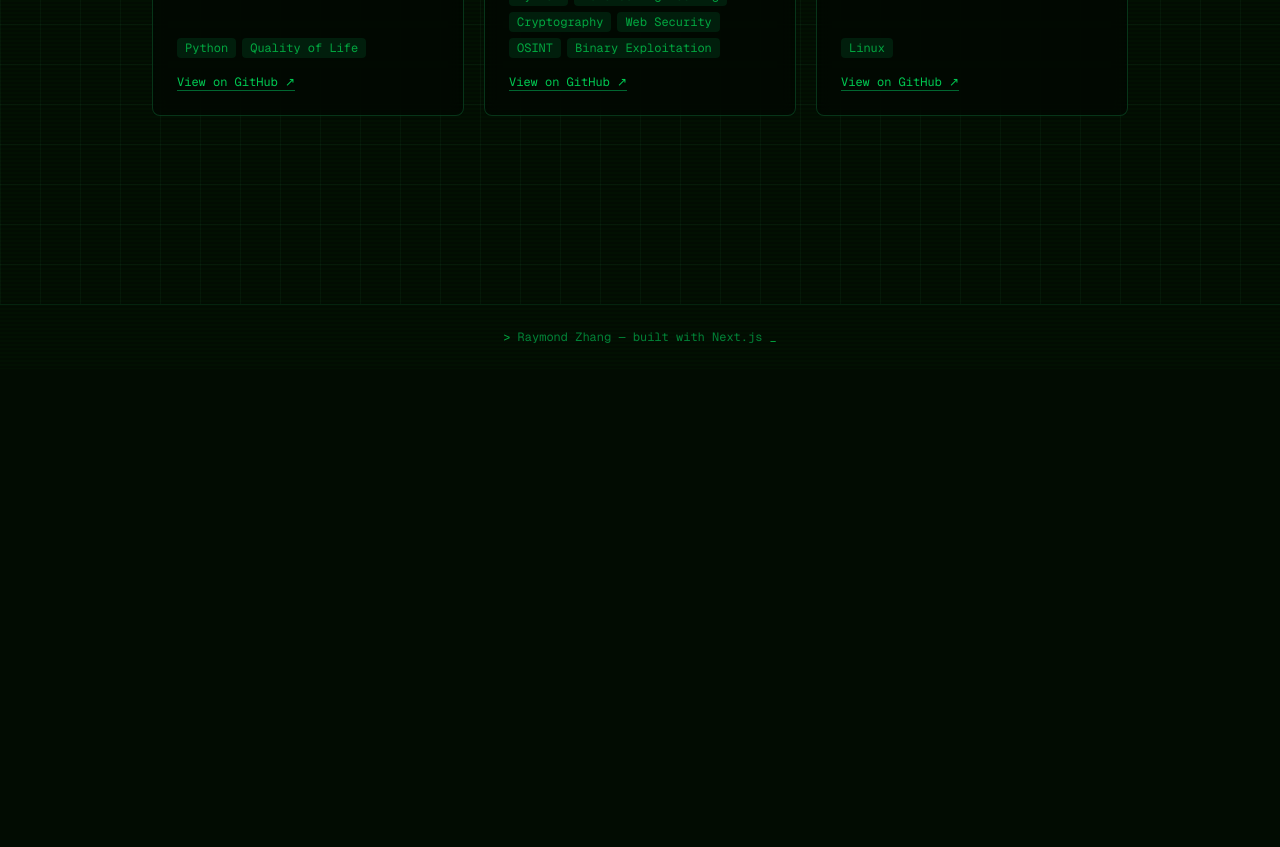
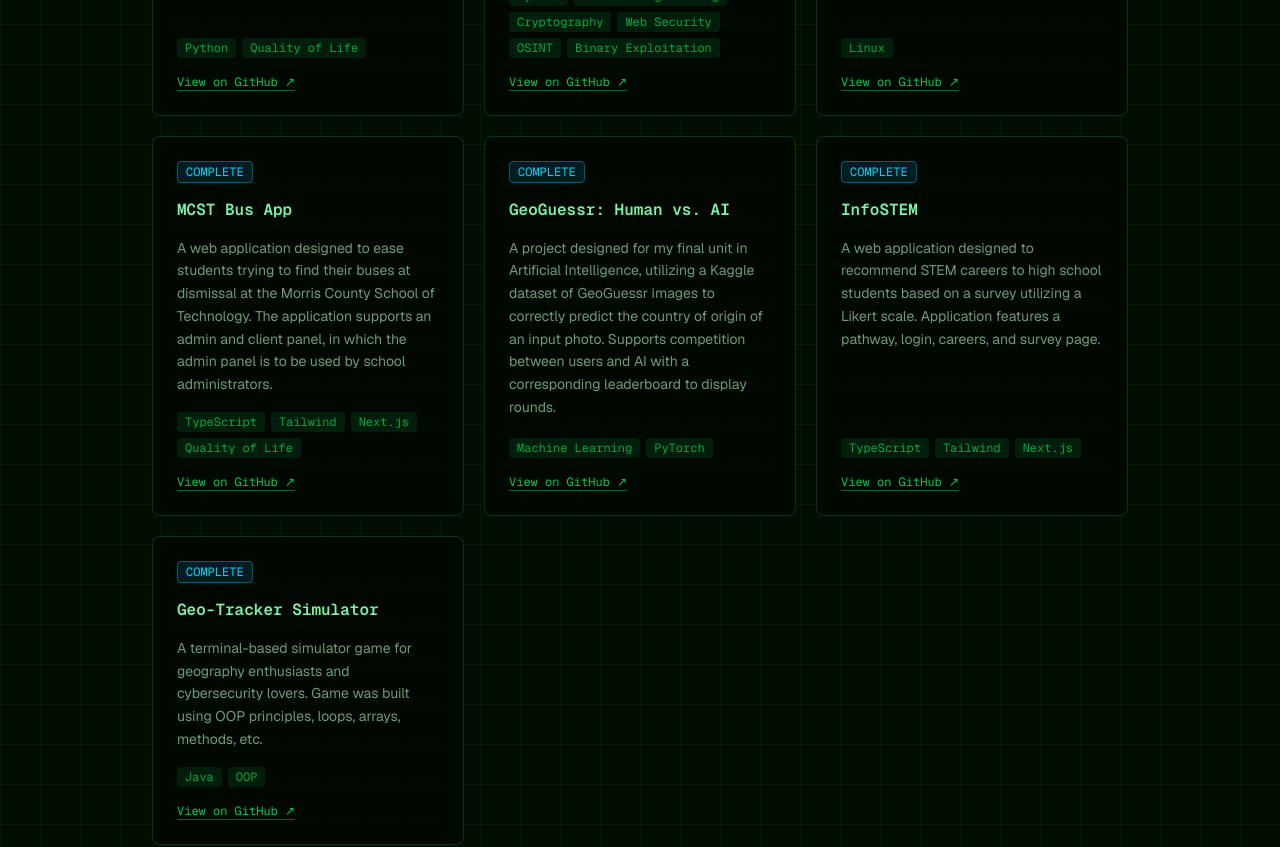
Before and after one commit to r3men/PortfolioWebsite, a Next.js app in the folder portfoliowebsite/: page /projects in a window 1280 px wide. Shown: the part 560-1407 px from the top of the page. Before the commit the page ends 929 px from the top, so only its background shows below. Built offline with nearby package versions, Linux system fonts and the light colour scheme.

Commit message:
Added new project entries

```diff
--- a/portfoliowebsite/app/contact/page.tsx
+++ b/portfoliowebsite/app/contact/page.tsx
@@ -37,14 +37,7 @@ const contactMethods: ContactMethod[] = [
     href: "https://www.linkedin.com/in/raymond-zhang-273503390/",
     description: "Connect with me professionally, and explore some of my work experience.",
     highlight: false,
-  },
-  {
-    label: "Discord",
-    value: "ramen3134",
-    href: "",
-    description: "Feel free to talk to me about all things cybersecurity and geography!",
-    highlight: false,
-  },
+  }
 ];
 // ────────────────────────────────────────────────────────────
 
--- a/portfoliowebsite/app/projects/page.tsx
+++ b/portfoliowebsite/app/projects/page.tsx
@@ -41,9 +41,41 @@ const projects: Project[] = [
     description:
       "A VirtualBox Lab designed to test and explore a multitude of vulnerabilities. This project has not been started yet, but it will continue to be worked on through the upcoming years.",
     tags: ["Linux"],
-    href: "https://github.com/YOUR_USERNAME/pcap-analyzer",
-    status: "active",
+    href: "https://github.com/r3men/home-cyber-lab",
+    status: "wip",
   },
+  {
+    title: "MCST Bus App",
+    description:
+      "A web application designed to ease students trying to find their buses at dismissal at the Morris County School of Technology. The application supports an admin and client panel, in which the admin panel is to be used by school administrators.",
+    tags: ["TypeScript", "Tailwind", "Next.js", "Quality of Life"],
+    href: "https://github.com/r3men/MCSTBusApp",
+    status: "complete",
+  },
+  {
+    title: "GeoGuessr: Human vs. AI",
+    description:
+      "A project designed for my final unit in Artificial Intelligence, utilizing a Kaggle dataset of GeoGuessr images to correctly predict the country of origin of an input photo. Supports competition between users and AI with a corresponding leaderboard to display rounds.",
+    tags: ["Machine Learning", "PyTorch"],
+    href: "https://github.com/r3men/geoguessr-game",
+    status: "complete",
+  },
+  {
+    title: "InfoSTEM",
+    description:
+      "A web application designed to recommend STEM careers to high school students based on a survey utilizing a Likert scale. Application features a pathway, login, careers, and survey page.",
+    tags: ["TypeScript", "Tailwind", "Next.js"],
+    href: "https://github.com/amongsusman/InfoSTEM",
+    status: "complete",
+  },
+  {
+    title: "Geo-Tracker Simulator",
+    description:
+      "A terminal-based simulator game for geography enthusiasts and cybersecurity lovers. Game was built using OOP principles, loops, arrays, methods, etc.",
+    tags: ["Java", "OOP"],
+    href: "https://github.com/r3men/JavaPortfolioProject",
+    status: "complete",
+  }
   // ── Paste a new project object here ──
 ];
 // ────────────────────────────────────────────────────────────
```
